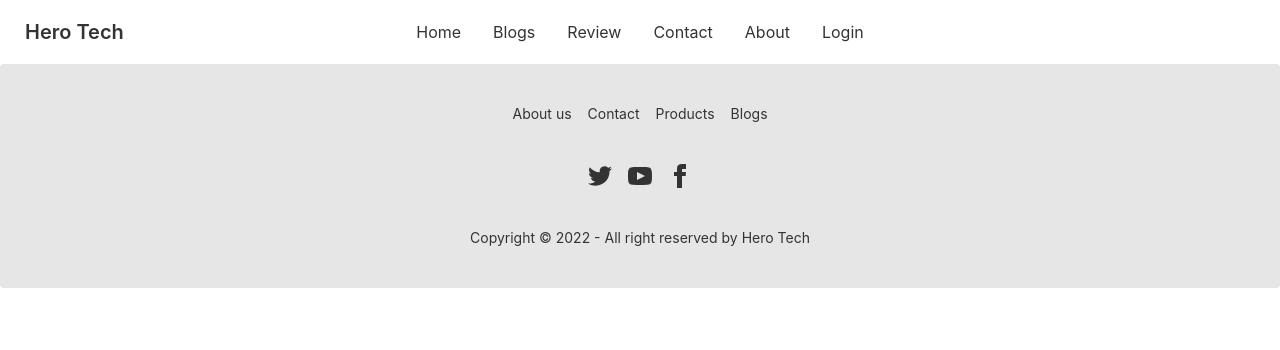
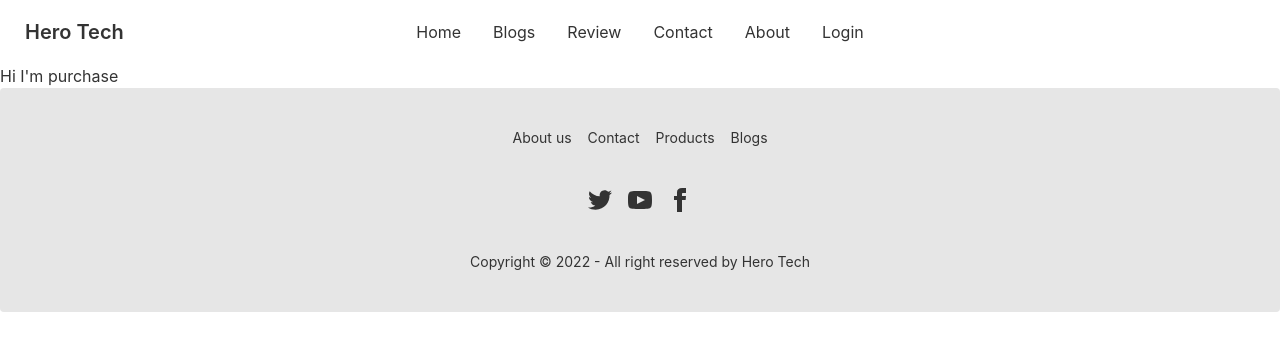
Before and after one commit to muhammadalaminwd/twelfth-assignment-client-side, a React (Create React App) app: page /purchase in a window 1280 px wide. Shown: the top 350 px of the page. Built offline with nearby package versions, Linux system fonts and the light colour scheme; no server answers.

Commit message:
purchase page created

```diff
--- a/src/App.js
+++ b/src/App.js
@@ -4,6 +4,7 @@ import { Route, Routes } from 'react-router-dom';
 import Navbar from './Shared/Navbar';
 import Footer from './Shared/Footer';
 import Home from './Home/Home';
+import Purchase from './Purchase/Purchase';
 
 function App() {
   return (
@@ -11,6 +12,7 @@ function App() {
     <Navbar></Navbar>
       <Routes>
       <Route path='/' element={<Home />} />
+      <Route path='/purchase' element={<Purchase />} />
       </Routes>
       <Footer></Footer>
     </div>
--- a/src/Home/Part.js
+++ b/src/Home/Part.js
@@ -1,7 +1,12 @@
 import React from 'react';
+import { useNavigate } from 'react-router-dom';
 import PrimaryButton from '../Shared/PrimaryButton';
 
 const Part = ({part}) => {
+  const naviagate = useNavigate();
+  const navigateToPurchase = () => {
+    naviagate('/purchase');
+  }
     return (
         <div className="card lg:max-w-lg bg-base-100 shadow-xl">
         <figure className="px-5 pt-5">
@@ -17,7 +22,7 @@ const Part = ({part}) => {
           <p>Minimum Order Quantity: {part.minimumOrderQuantity}</p>
           <p>Available Quantity: {part.availableQuantity}</p>
           <h2 className="card-title">Price: {part.price}</h2>
-          <PrimaryButton>Buy Now</PrimaryButton>
+          <button onClick={ () => navigateToPurchase()}><PrimaryButton>Buy Now</PrimaryButton></button>
         </div>
       </div>
     );
--- /dev/null
+++ b/src/Purchase/Purchase.js
@@ -0,0 +1,11 @@
+import React from 'react';
+
+const Purchase = () => {
+    return (
+        <div>
+            <h1>Hi I'm purchase</h1>
+        </div>
+    );
+};
+
+export default Purchase;
```
